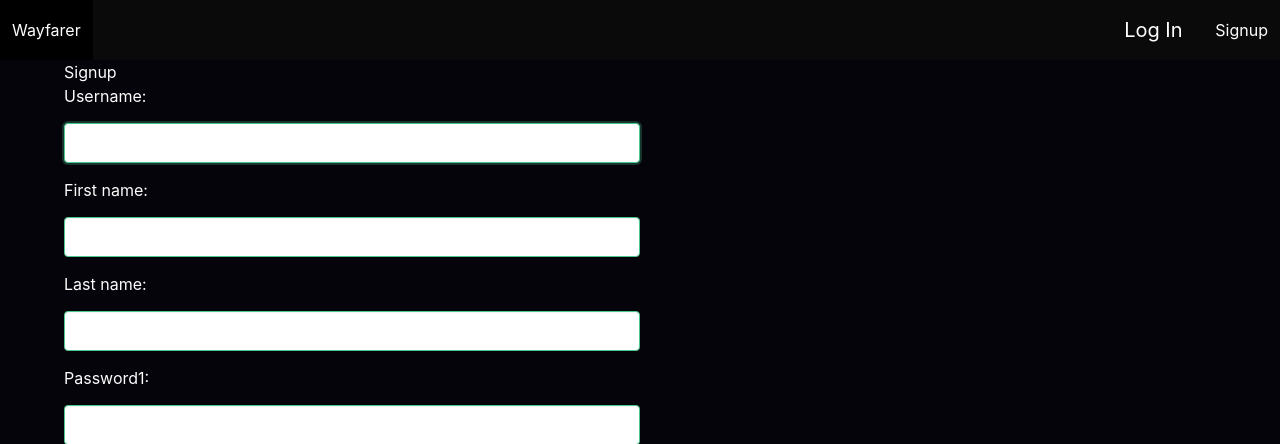
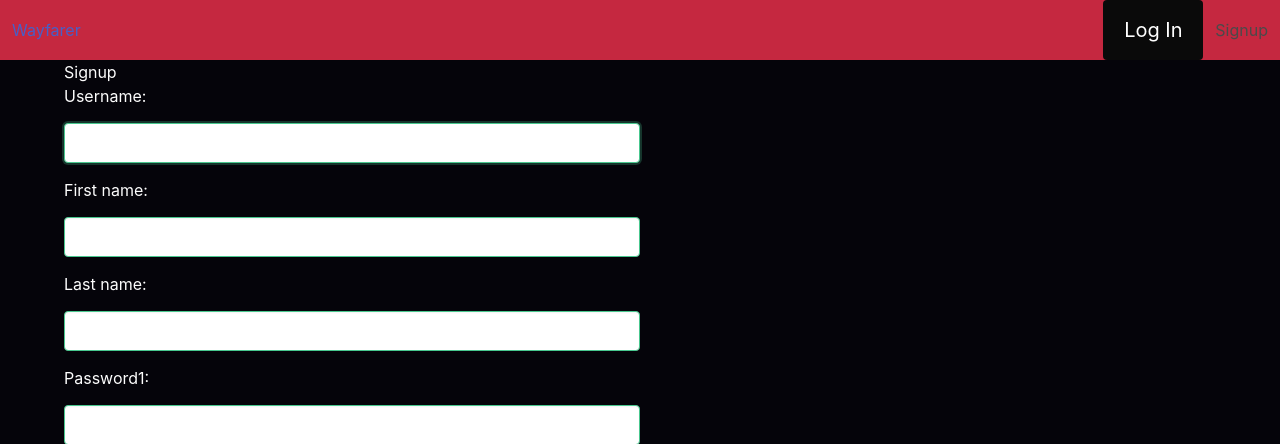
Before and after one commit to RonnellValdez/Wayfarer-DjangoPy, a Django app: page /signup/ in a window 1280 px wide. Shown: the top 444 px of the page. Run offline with Django 3.2, Linux system fonts and the light colour scheme; some web fonts are replaced.

Commit message:
added some css

```diff
--- a/main_app/static/styles/main.css
+++ b/main_app/static/styles/main.css
@@ -179,3 +179,7 @@ input {
 li {
     color: red;
 }
+
+.is-red {
+    background-color: rgb(197, 40, 64);
+}
--- a/main_app/templates/base.html
+++ b/main_app/templates/base.html
@@ -7,7 +7,7 @@
     <meta http-equiv="X-UA-Compatible" content="IE=edge" />
     <meta name="viewport" content="width=device-width, initial-scale=1.0" />
     <link rel="stylesheet" href="https://cdn.jsdelivr.net/npm/bulma@0.9.2/css/bulma.min.css">
-    <!-- <link href="~bulma-carousel/dist/css/bulma-carousel.min.css" rel="stylesheet"> -->
+    <link href="~bulma-carousel/dist/css/bulma-carousel.min.css" rel="stylesheet">
      <link rel="stylesheet" href="https://cdnjs.cloudflare.com/ajax/libs/font-awesome/5.15.3/css/all.min.css">
     {% comment %} Our css {% endcomment %}
     <link rel="stylesheet" href="{% static 'styles/main.css' %}">
@@ -20,7 +20,7 @@
     <title>Wayfarer</title>
   </head>
   <body>
-        <nav class="navbar is-black" role="navigation" aria-label="main navigation">
+        <nav class="navbar is-red" role="navigation" aria-label="main navigation">
           <div class="navbar-brand">
             <a class="navbar-item" href="/">Wayfarer</a>
             <a role="button" class="navbar-burger" aria-label="menu" aria-expanded="false">
--- a/main_app/templates/registration/signup.html
+++ b/main_app/templates/registration/signup.html
@@ -1,4 +1,5 @@
 {% extends 'base.html'%}
+
 
 {% block content %}
 
```
